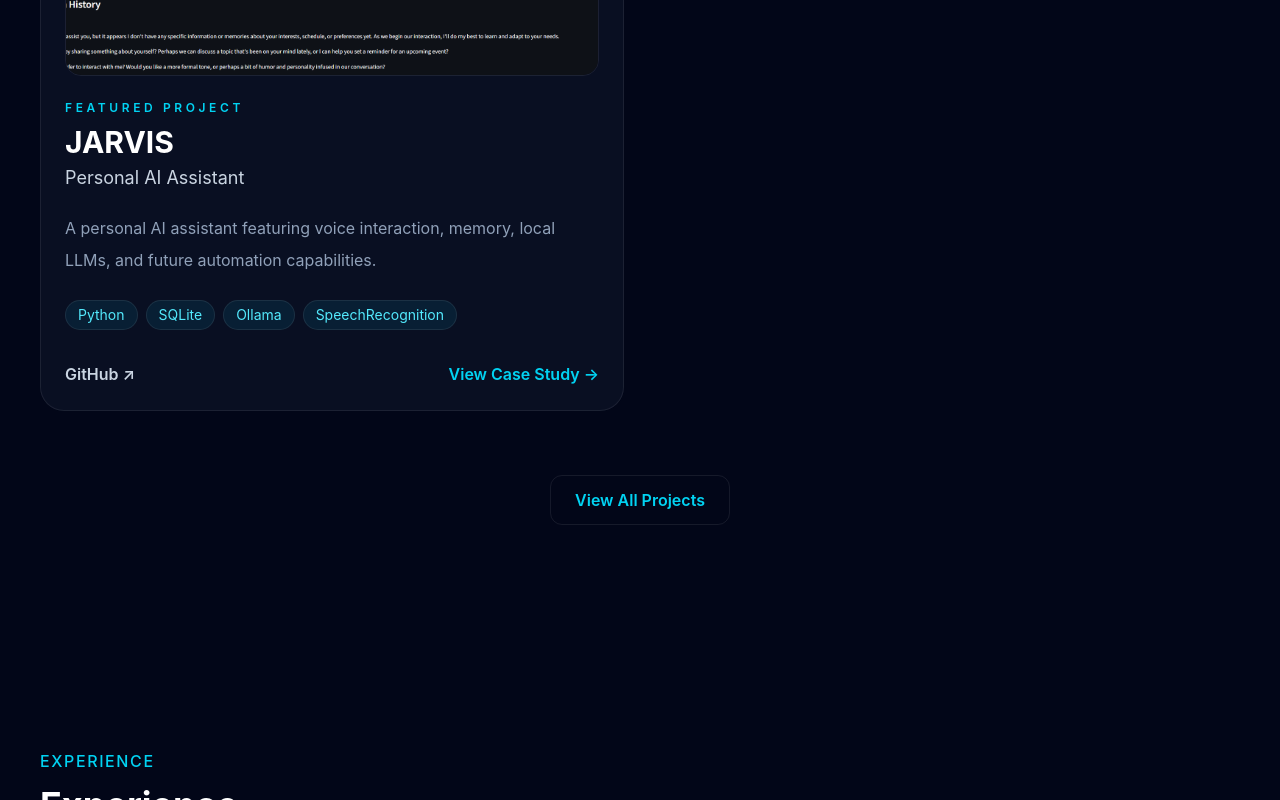
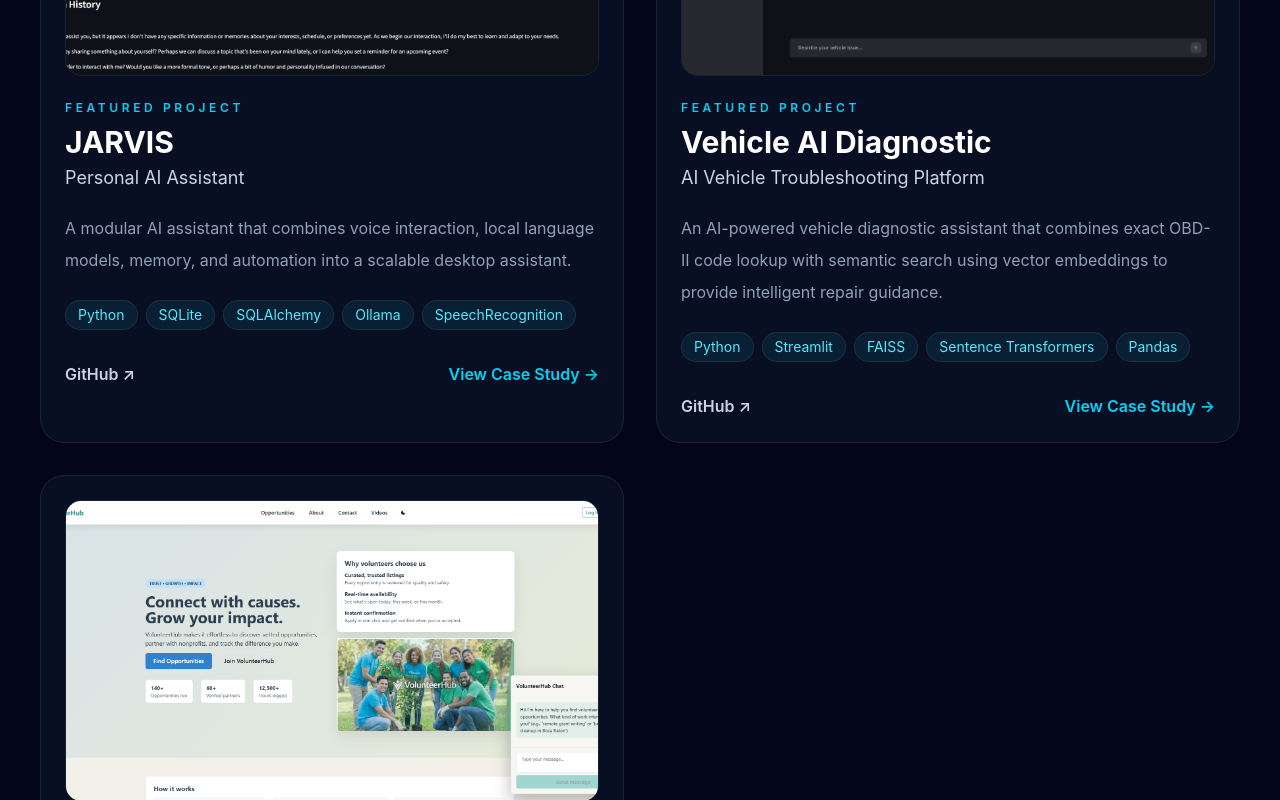
Before and after one commit to CPruett24/portfolio-website, a Next.js app: page / in a window 1280 px wide. Shown: the part 2940-3740 px from the top of the page. Built offline with nearby package versions, Linux system fonts and the light colour scheme.

Commit message:
feat: add Vehicle AI Diagnostic and VolunteerHub case studies

```diff
--- a/src/data/projects.ts
+++ b/src/data/projects.ts
@@ -3,39 +3,38 @@ import type { Project } from "@/types/projects";
 export const projects: Project[] = [
   {
     slug: "jarvis",
-
     title: "JARVIS",
-
     tagline: "Personal AI Assistant",
 
     shortDescription:
-      "A personal AI assistant featuring voice interaction, memory, local LLMs, and future automation capabilities.",
+      "A modular AI assistant that combines voice interaction, local language models, memory, and automation into a scalable desktop assistant.",
 
     problem:
-      "Build a personal AI assistant that can run locally, remember information, and automate tasks.",
+      "I wanted to build an AI assistant that could run locally, remember conversations, and eventually automate everyday tasks instead of relying entirely on cloud services.",
 
     solution:
-      "Created a modular Python application using speech recognition, Ollama, SQLite, and text-to-speech.",
+      "Developed a modular Python application using speech recognition, text-to-speech, SQLite memory, and Ollama for local LLM inference. The architecture is designed to support future integrations such as vision, desktop automation, and smart home control.",
 
     challenges: [
-      "Speech recognition",
-      "Conversation memory",
-      "Command routing",
-      "Local AI integration"
+      "Improving speech recognition accuracy",
+      "Designing a scalable command router",
+      "Managing long-term memory",
+      "Integrating local language models"
     ],
 
     futureWork: [
-        "Desktop automation",
-        "Long-term memory improvements",
-        "Vision and camera support",
-        "Smart home integration",
-        "Email and calendar integration",
-        "Multi-agent architecture"
+      "Desktop automation",
+      "Vision and camera support",
+      "Email integration",
+      "Calendar integration",
+      "Smart home control",
+      "Multi-agent architecture"
     ],
 
     technologies: [
       "Python",
       "SQLite",
+      "SQLAlchemy",
       "Ollama",
       "SpeechRecognition"
     ],
@@ -45,5 +44,93 @@ export const projects: Project[] = [
     image: "/images/projects/jarvis.png",
 
     featured: true
+  },
+
+  {
+    slug: "vehicle-ai-diagnostic",
+    title: "Vehicle AI Diagnostic",
+    tagline: "AI Vehicle Troubleshooting Platform",
+
+    shortDescription:
+      "An AI-powered vehicle diagnostic assistant that combines exact OBD-II code lookup with semantic search using vector embeddings to provide intelligent repair guidance.",
+
+    problem:
+      "Traditional OBD-II code readers only provide generic fault descriptions. I wanted to build a system capable of understanding symptoms, retrieving relevant failures, and providing more useful diagnostic suggestions.",
+
+    solution:
+      "Built a Streamlit application that combines structured OBD-II lookups with semantic similarity search using Sentence Transformers and FAISS. The assistant can retrieve relevant failures from a large dataset and generate more context-aware troubleshooting guidance.",
+
+    challenges: [
+      "Generating vector embeddings",
+      "Building an efficient FAISS index",
+      "Combining exact lookup with semantic search",
+      "Organizing large datasets efficiently"
+    ],
+
+    futureWork: [
+      "VIN decoding",
+      "Maintenance scheduling",
+      "Live OBD-II scanner integration",
+      "Repair cost estimation",
+      "Multi-vehicle support"
+    ],
+
+    technologies: [
+      "Python",
+      "Streamlit",
+      "FAISS",
+      "Sentence Transformers",
+      "Pandas"
+    ],
+
+    github: "https://github.com/CPruett24/vehicle-ai-diagnostic",
+
+    image: "/images/projects/vehicle-ai.png",
+
+    featured: true
+  },
+
+  {
+    slug: "volunteerhub",
+    title: "VolunteerHub",
+    tagline: "Volunteer Management Backend",
+
+    shortDescription:
+      "A secure backend API for managing volunteers, organizations, events, authentication, and permissions within a full-stack volunteer management platform.",
+
+    problem:
+      "Volunteer organizations often struggle to manage users, events, and permissions efficiently. The project focused on creating a secure and scalable backend to support those needs.",
+
+    solution:
+      "Designed and implemented RESTful API endpoints, SQLAlchemy database models, JWT authentication, and role-based authorization using Flask. The backend was built with scalability and maintainability in mind.",
+
+    challenges: [
+      "Database schema design",
+      "Role-based authentication",
+      "REST API architecture",
+      "Backend testing"
+    ],
+
+    futureWork: [
+      "Production PostgreSQL deployment",
+      "Email notifications",
+      "Analytics dashboard",
+      "Admin reporting",
+      "API documentation"
+    ],
+
+    technologies: [
+      "Python",
+      "Flask",
+      "SQLAlchemy",
+      "JWT",
+      "SQLite"
+    ],
+
+    github: "#",
+
+    image: "/images/projects/volunteerhub.png",
+
+    featured: true
   }
 ];
```
